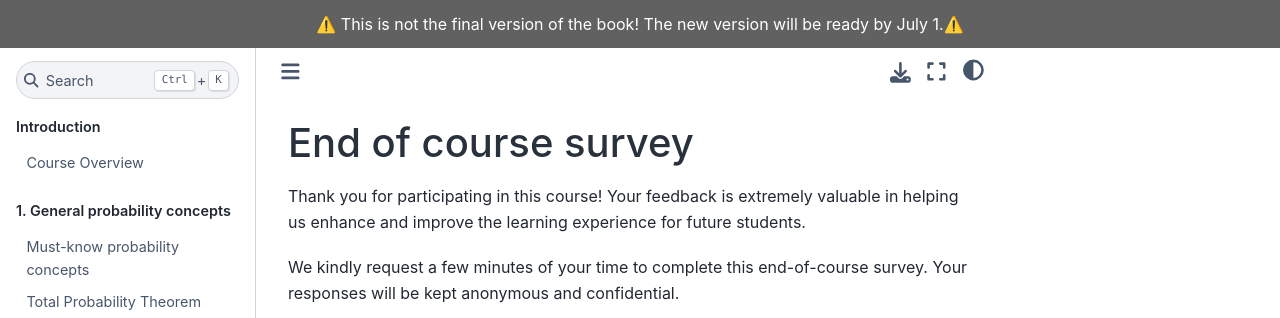
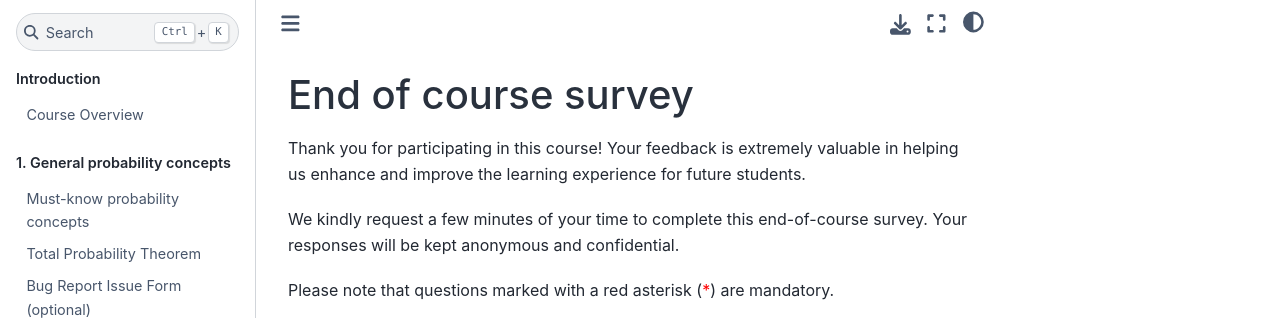
Before and after one commit to TUDelft-CITG/learn-probability, a Jupyter Book: the page built from book/End-of-course-survey.md, in a window 1280 px wide and 900 px high, cut to the strip 0-318 px from the top of the window. Built offline with Jupyter Book 1.0.4 settings and Sphinx 7.4.7 and the Sphinx Book theme 1.1.4, drawn with Linux system fonts in a browser that asks for light colours; some of the changed lines change nothing that is shown.

Commit message:
Update _config.yml

```diff
--- a/book/_config.yml
+++ b/book/_config.yml
@@ -28,7 +28,7 @@ latex:
 # Add GitHub buttons to your book
 # See https://jupyterbook.org/customize/config.html#add-a-link-to-your-repository
 html:
-  announcement: "⚠️ This is not the final version of the book! The new version will be ready by July 1.⚠️"
+#  announcement: "⚠️ This is not the final version of the book! The new version will be ready by July 1.⚠️"
   home_page_in_navbar: false
   extra_navbar: |
       <div>
```
